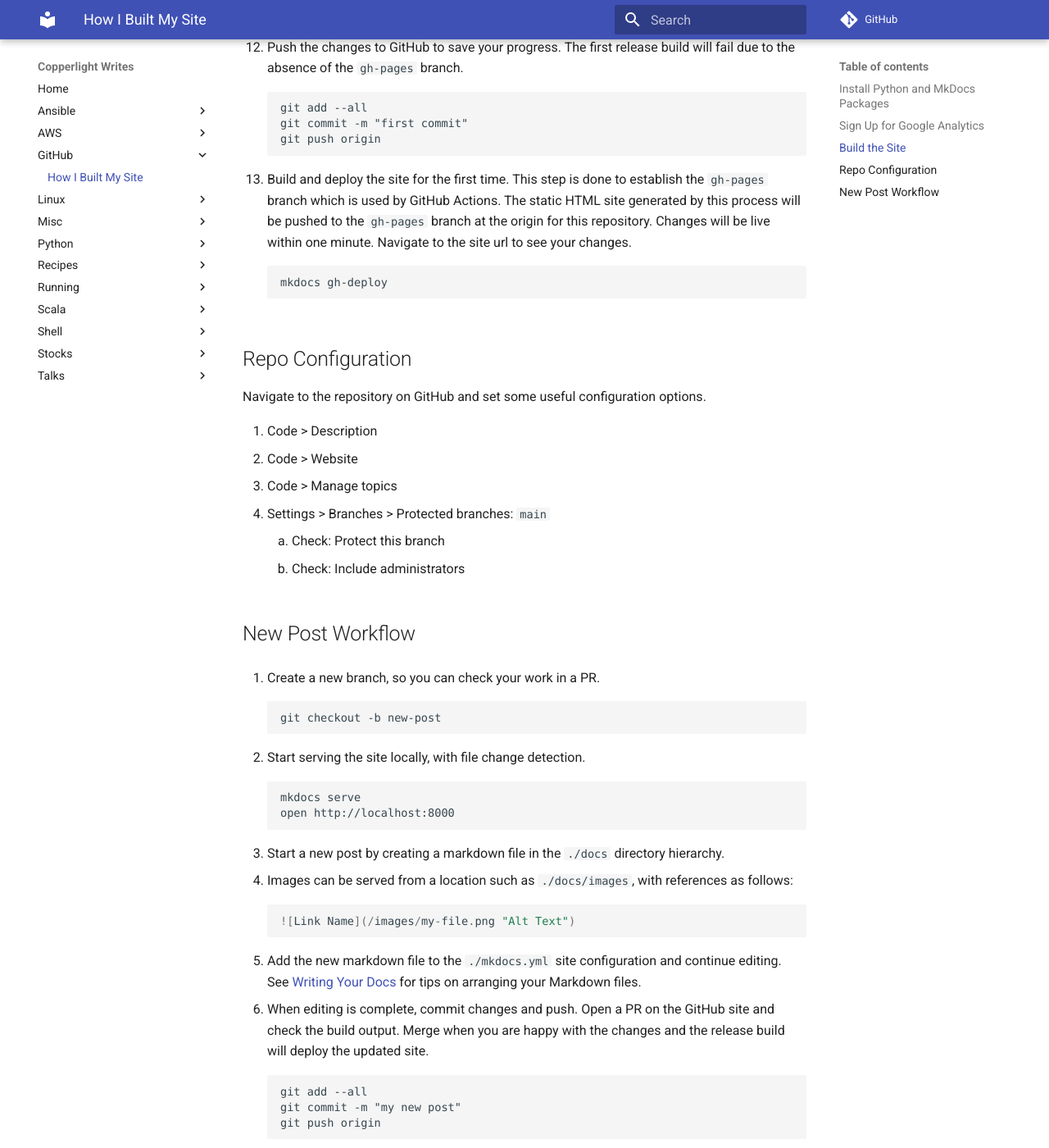
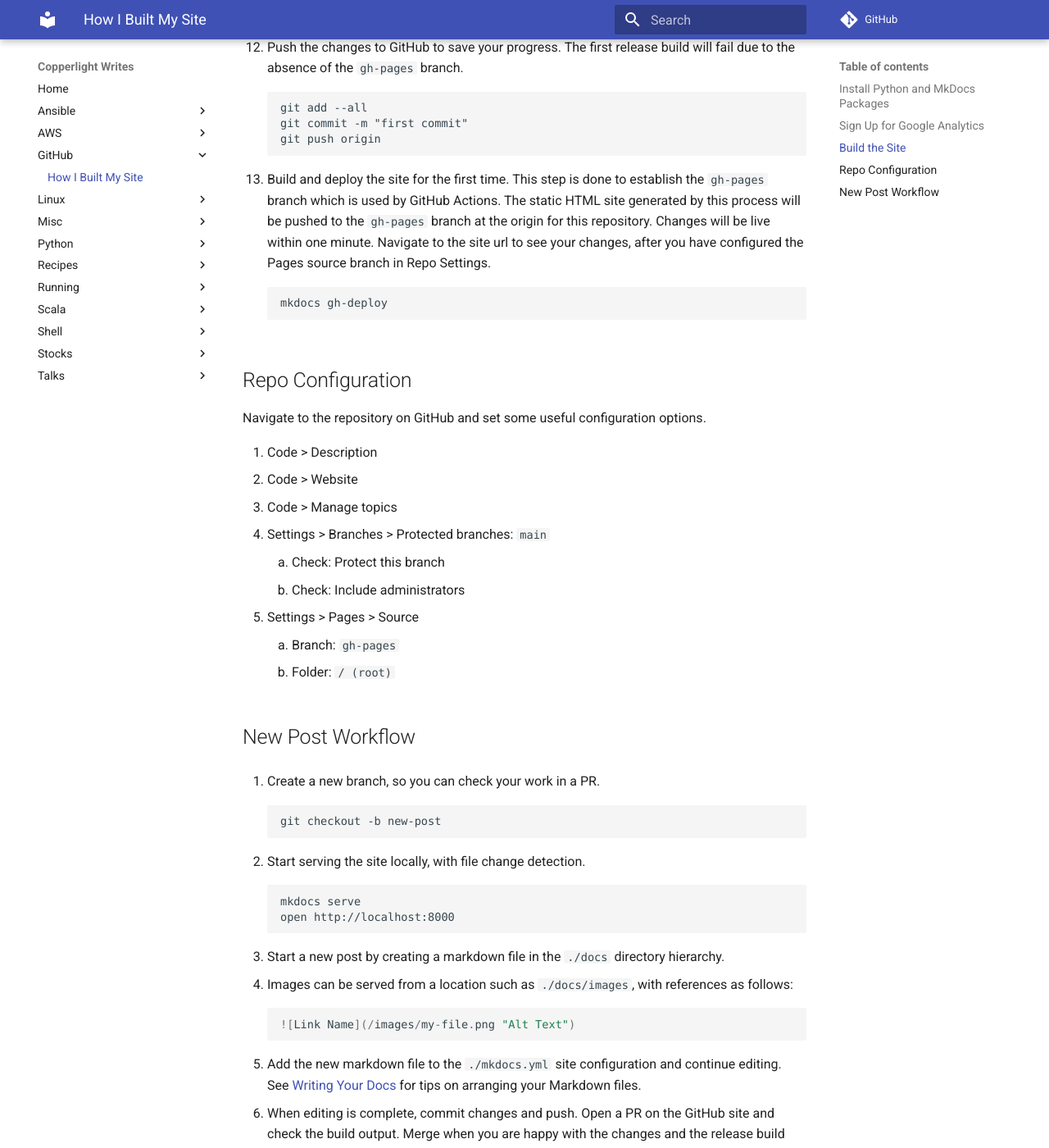
Before and after one commit to copperlight/copperlight.github.io, an MkDocs documentation site: the page built from docs/github/how-i-built-my-site.md, in a window 1280 px wide and 1400 px high, scrolled down 4046 px. Shown: the whole window at 82% size. Built offline with MkDocs 1.6.1 and Material for MkDocs 9.7.7, drawn with Linux system fonts in a browser that asks for light colours; comment, search, counter and statistics services are not loaded.

Commit message:
clarify gh-pages configuration in repo settings

```diff
--- a/docs/github/how-i-built-my-site.md
+++ b/docs/github/how-i-built-my-site.md
@@ -201,7 +201,8 @@ absence of the `gh-pages` branch.
 7. Build and deploy the site for the first time. This step is done to establish the `gh-pages`
 branch which is used by GitHub Actions. The static HTML site generated by this process will be
 pushed to the `gh-pages` branch at the origin for this repository. Changes will be live within
-one minute. Navigate to the site url to see your changes.
+one minute. Navigate to the site url to see your changes, after you have configured the Pages
+source branch in Repo Settings.
 
         mkdocs gh-deploy
 
@@ -210,11 +211,14 @@ one minute. Navigate to the site url to see your changes.
 Navigate to the repository on GitHub and set some useful configuration options.
 
 1. Code > Description
-1. Code > Website
-1. Code > Manage topics
-1. Settings > Branches > Protected branches: `main`
+2. Code > Website
+3. Code > Manage topics
+4. Settings > Branches > Protected branches: `main`
     1. Check: Protect this branch
-    1. Check: Include administrators
+    2. Check: Include administrators
+5. Settings > Pages > Source
+    1. Branch: `gh-pages`
+    2. Folder: `/ (root)`
 
 ## New Post Workflow
 
```
